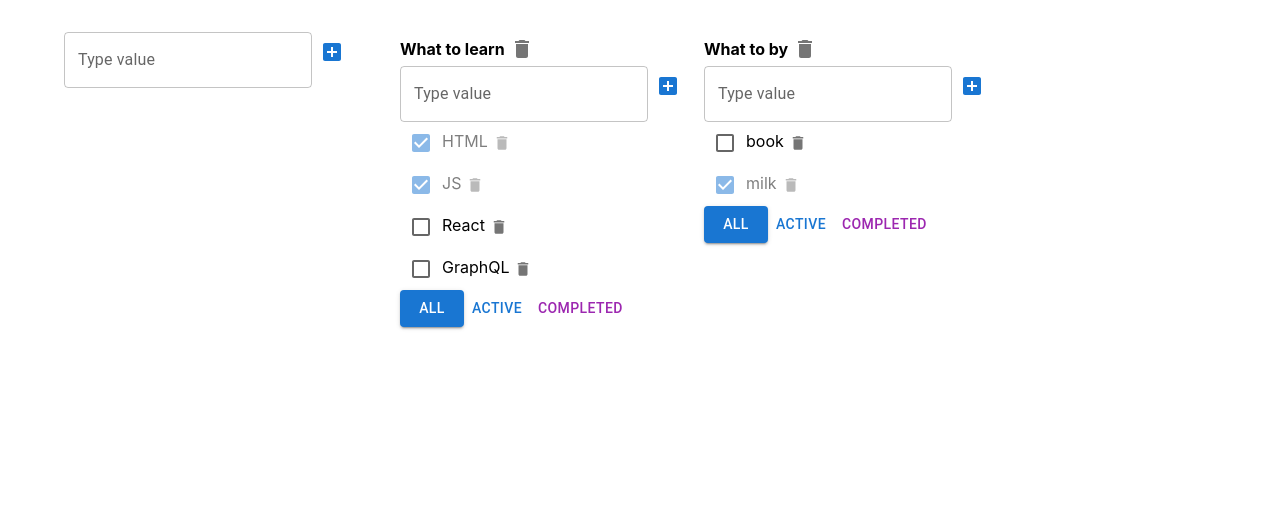
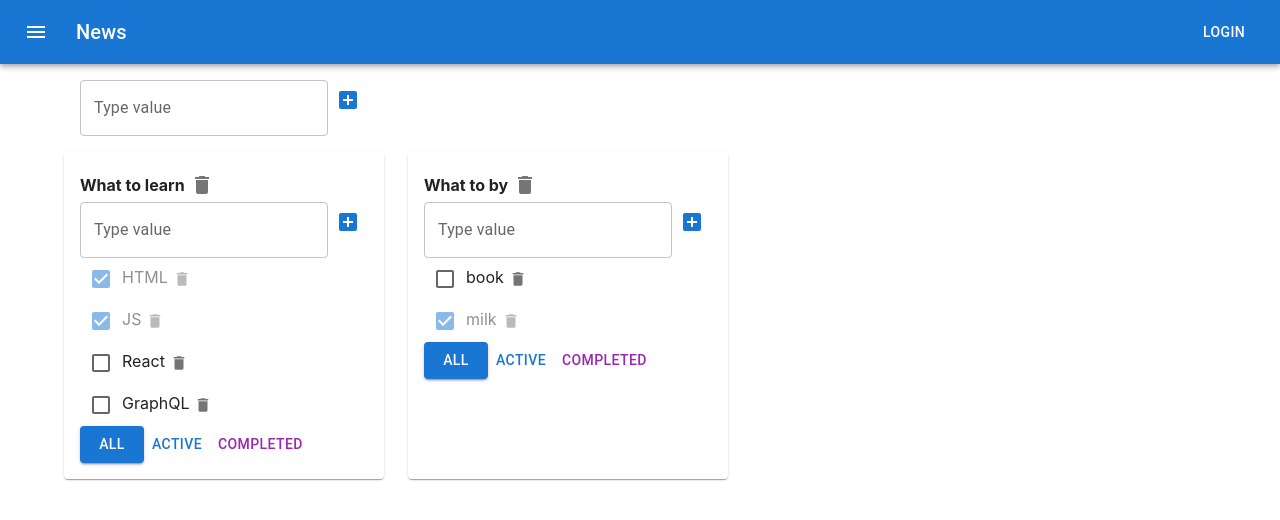
Before and after one commit to AlexandrShnipov/todolist-ts, a React (Create React App) app: page / in a window 1280 px wide. Shown: the top 520 px of the page. Built offline with nearby package versions, Linux system fonts and the light colour scheme.

Commit message:
change styles

```diff
--- a/src/App.css
+++ b/src/App.css
@@ -1,14 +0,0 @@
-* {
-    box-sizing: border-box;
-}
-
-.App {
-    padding: 2rem;
-    display: flex;
-    flex-wrap: wrap;
-    gap: 1rem;
-}
-
-.App > div {
-    margin-left: 2rem;
-}
--- a/src/App.tsx
+++ b/src/App.tsx
@@ -4,6 +4,10 @@
 import {TasksType, Todolist} from './components/Todolist';
 import {v1} from 'uuid';
 import {AddItemForm} from './components/AddItemForm';
+import {AppBar, Box, Button, Container, Paper, Toolbar, Typography} from '@mui/material';
+import IconButton from '@mui/material/IconButton';
+import MenuIcon from '@mui/icons-material/Menu';
+import Grid from '@mui/material/Grid';
 
 export type FilterValuesType = 'all' | 'active' | 'completed'
 export type TodoListType = {
@@ -13,7 +17,7 @@
 }
 
 export type TaskStateType = {
-    [key:string]: Array<TasksType>
+    [key: string]: Array<TasksType>
 }
 
 const App = () => {
@@ -96,8 +100,33 @@
 
     return (
         <div className="App">
+
+            <Box sx={{flexGrow: 1}}>
+                <AppBar position="static">
+                    <Toolbar>
+                        <IconButton
+                            size="large"
+                            edge="start"
+                            color="inherit"
+                            aria-label="menu"
+                            sx={{mr: 2}}
+                        >
+                            <MenuIcon/>
+                        </IconButton>
+                        <Typography variant="h6" component="div" sx={{flexGrow: 1}}>
+                            News
+                        </Typography>
+                        <Button color="inherit">Login</Button>
+                    </Toolbar>
+                </AppBar>
+            </Box>
+
+            <Container fixed>
+                <Grid container style={{margin: '1rem'}}>
                     <AddItemForm addItem={addTodoList}/>
-            <div style={{display: 'flex', gap: '1rem', flexWrap: 'wrap'}}>
+                </Grid>
+
+                <Grid container spacing={3} >
                     {
                         todoLists.map(tl => {
                             let tasksForTodoList = tasksObj[tl.id]
@@ -108,6 +137,8 @@
                                 tasksForTodoList = tasksForTodoList.filter(task => task.isDone === true)
                             }
                             return (
+                                <Grid item style={{display:'flex'}}>
+                                    <Paper style={{padding: '1rem'}}>
                                         <Todolist
                                             key={tl.id}
                                             id={tl.id}
@@ -120,10 +151,14 @@
                                             filter={tl.filter}
                                             removeTodoListApp={removeTodoListApp}
                                         />
+                                    </Paper>
+
+                                </Grid>
                             )
                         })
                     }
-            </div>
+                </Grid>
+            </Container>
 
 
         </div>
--- a/src/index.css
+++ b/src/index.css
@@ -1,3 +1,9 @@
+*,
+::before,
+::after{
+    box-sizing: border-box;
+}
+
 body {
   margin: 0;
   font-family: -apple-system, BlinkMacSystemFont, 'Segoe UI', 'Roboto', 'Oxygen',
```
Lines whose indentation alone changed are shown as unchanged.
